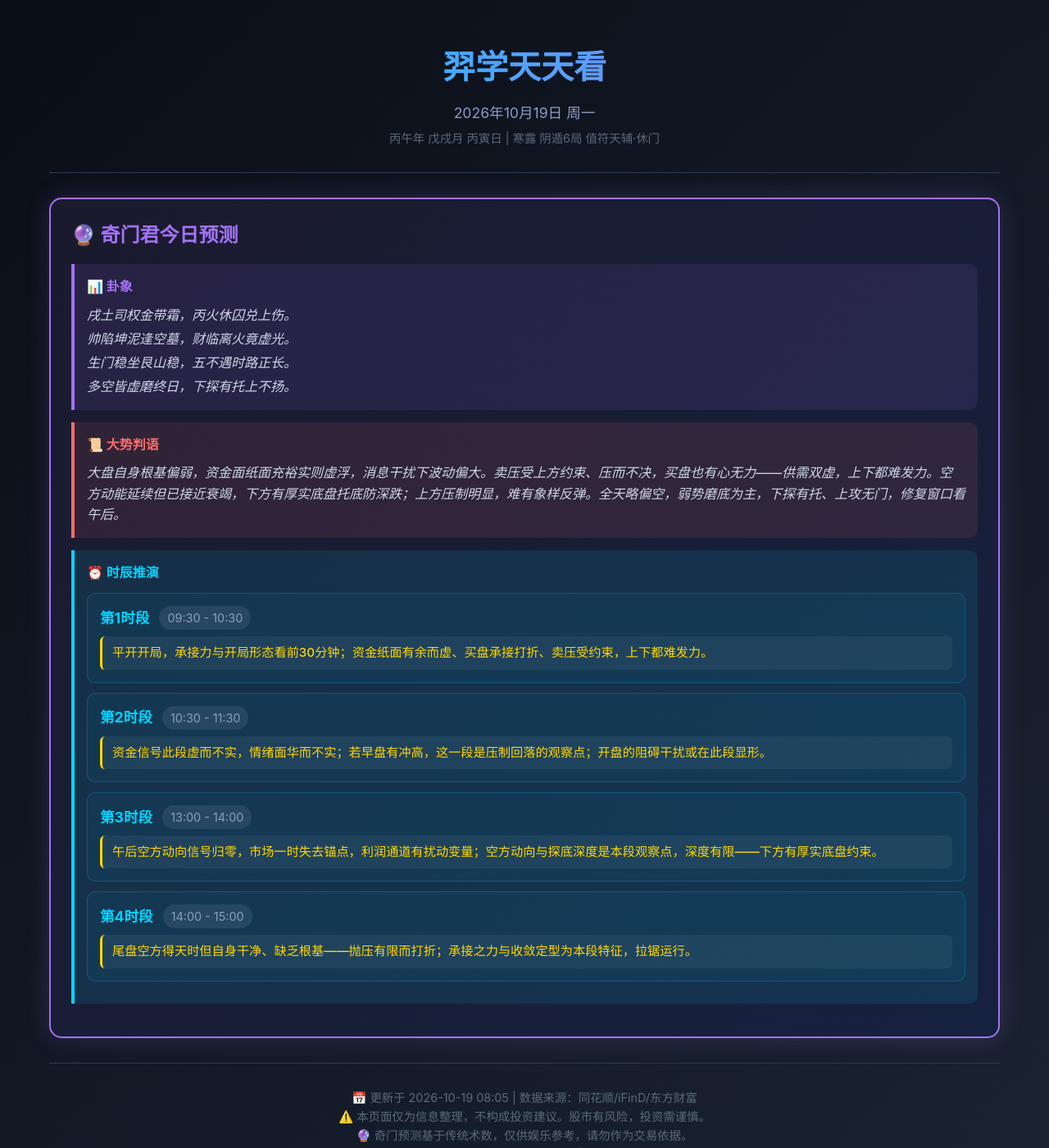
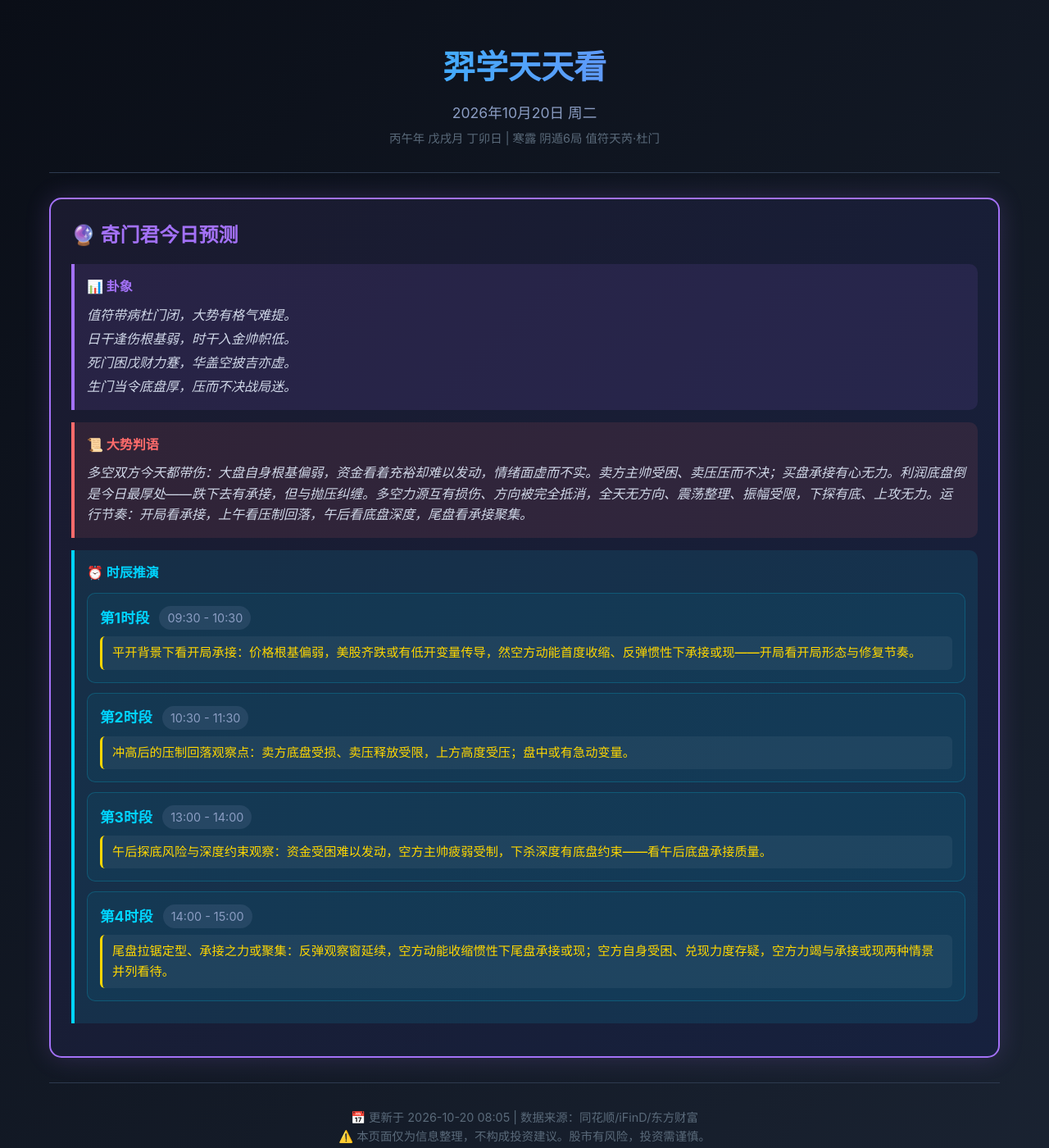
Before and after one commit to xiaoyi0319a/yixue-dashboard, a Jekyll site: the page index.html, which Jekyll copies as it is, in a window 1280 px wide and 1400 px high. Shown: the whole window at 82% size. Built offline with Jekyll 4.4.1, drawn with Linux system fonts in a browser that asks for light colours; comment, search, counter and statistics services are not loaded.

Commit message:
每日更新 2026-10-20：奇门君预测（阴遁6局·无方向·D急停新组合，熔断态第6日，强势底分型反转观察窗）| 方向整理暂停中

```diff
--- a/index.html
+++ b/index.html
@@ -4,12 +4,12 @@
     <meta charset="UTF-8">
     <meta name="viewport" content="width=device-width, initial-scale=1.0">
     <meta http-equiv="Cache-Control" content="no-cache, no-store, must-revalidate">
-    <meta property="og:title" content="羿学天天看 | 2026-10-19">
-    <meta property="og:description" content="🔮 阴遁6局·略偏空·供需双虚弱势磨底（空方动能近竭 vs 多方底盘托底）| 📈📰 方向整理已暂停（09-27指令）">
+    <meta property="og:title" content="羿学天天看 | 2026-10-20">
+    <meta property="og:description" content="🔮 阴遁6局·无方向·震荡整理（多空力源互有损伤，下探有底上攻无力）| 📈📰 方向整理已暂停（09-27指令）">
     <meta property="og:type" content="website">
     <meta property="og:url" content="https://xiaoyi0319a.github.io/yixue-dashboard/">
     <meta name="twitter:card" content="summary_large_image">
-    <title>羿学天天看 | 2026-10-19</title>
+    <title>羿学天天看 | 2026-10-20</title>
     <link rel="stylesheet" href="css/style.css">
     <script async src="https://busuanzi.ibruce.info/busuanzi/2.3/busuanzi.pure.mini.js"></script>
 </head>
@@ -17,18 +17,18 @@
     <div class="container">
         <div class="header">
             <h1>羿学天天看</h1>
-            <div class="date">2026年10月19日 周一</div>
-            <div class="ganzhi">丙午年 戊戌月 丙寅日 | 寒露 阴遁6局 值符天辅·休门</div>
+            <div class="date">2026年10月20日 周二</div>
+            <div class="ganzhi">丙午年 戊戌月 丁卯日 | 寒露 阴遁6局 值符天芮·杜门</div>
         </div>
         <div class="qimen-section">
             <h2>🔮 奇门君今日预测</h2>
             <div class="qimen-hexagram">
                 <h4>📊 卦象</h4>
-                <p>戌土司权金带霜，丙火休囚兑上伤。<br>帅陷坤泥逢空墓，财临离火竟虚光。<br>生门稳坐艮山稳，五不遇时路正长。<br>多空皆虚磨终日，下探有托上不扬。</p>
+                <p>值符带病杜门闭，大势有格气难提。<br>日干逢伤根基弱，时干入金帅帜低。<br>死门困戊财力蹇，华盖空披吉亦虚。<br>生门当令底盘厚，压而不决战局迷。</p>
             </div>
             <div class="qimen-verdict">
                 <h4>📜 大势判语</h4>
-                <p><i>大盘自身根基偏弱，资金面纸面充裕实则虚浮，消息干扰下波动偏大。卖压受上方约束、压而不决，买盘也有心无力——供需双虚，上下都难发力。空方动能延续但已接近衰竭，下方有厚实底盘托底防深跌；上方压制明显，难有象样反弹。全天略偏空，弱势磨底为主，下探有托、上攻无门，修复窗口看午后。</i></p>
+                <p><i>多空双方今天都带伤：大盘自身根基偏弱，资金看着充裕却难以发动，情绪面虚而不实。卖方主帅受困、卖压压而不决；买盘承接有心无力。利润底盘倒是今日最厚处——跌下去有承接，但与抛压纠缠。多空力源互有损伤、方向被完全抵消，全天无方向、震荡整理、振幅受限，下探有底、上攻无力。运行节奏：开局看承接，上午看压制回落，午后看底盘深度，尾盘看承接聚集。</i></p>
             </div>
             <div class="qimen-time">
                 <h4>⏰ 时辰推演</h4>
@@ -37,33 +37,33 @@
                         <span class="time-name">第1时段</span>
                         <span class="time-range">09:30 - 10:30</span>
                     </div>
-                    <div class="time-verdict neutral">平开开局，承接力与开局形态看前30分钟；资金纸面有余而虚、买盘承接打折、卖压受约束，上下都难发力。</div>
+                    <div class="time-verdict neutral">平开背景下看开局承接：价格根基偏弱，美股齐跌或有低开变量传导，然空方动能首度收缩、反弹惯性下承接或现——开局看开局形态与修复节奏。</div>
                 </div>
                 <div class="time-slot">
                     <div class="time-header">
                         <span class="time-name">第2时段</span>
                         <span class="time-range">10:30 - 11:30</span>
                     </div>
-                    <div class="time-verdict neutral">资金信号此段虚而不实，情绪面华而不实；若早盘有冲高，这一段是压制回落的观察点；开盘的阻碍干扰或在此段显形。</div>
+                    <div class="time-verdict neutral">冲高后的压制回落观察点：卖方底盘受损、卖压释放受限，上方高度受压；盘中或有急动变量。</div>
                 </div>
                 <div class="time-slot">
                     <div class="time-header">
                         <span class="time-name">第3时段</span>
                         <span class="time-range">13:00 - 14:00</span>
                     </div>
-                    <div class="time-verdict neutral">午后空方动向信号归零，市场一时失去锚点，利润通道有扰动变量；空方动向与探底深度是本段观察点，深度有限——下方有厚实底盘约束。</div>
+                    <div class="time-verdict neutral">午后探底风险与深度约束观察：资金受困难以发动，空方主帅疲弱受制，下杀深度有底盘约束——看午后底盘承接质量。</div>
                 </div>
                 <div class="time-slot">
                     <div class="time-header">
                         <span class="time-name">第4时段</span>
                         <span class="time-range">14:00 - 15:00</span>
                     </div>
-                    <div class="time-verdict neutral">尾盘空方得天时但自身干净、缺乏根基——抛压有限而打折；承接之力与收敛定型为本段特征，拉锯运行。</div>
+                    <div class="time-verdict neutral">尾盘拉锯定型、承接之力或聚集：反弹观察窗延续，空方动能收缩惯性下尾盘承接或现；空方自身受困、兑现力度存疑，空方力竭与承接或现两种情景并列看待。</div>
                 </div>
             </div>
         </div>
         <div class="footer">
-            <p>📅 更新于 2026-10-19 08:05 | 数据来源：同花顺/iFinD/东方财富</p>
+            <p>📅 更新于 2026-10-20 08:05 | 数据来源：同花顺/iFinD/东方财富</p>
             <p>⚠️ 本页面仅为信息整理，不构成投资建议。股市有风险，投资需谨慎。</p>
             <p>🔮 奇门预测基于传统术数，仅供娱乐参考，请勿作为交易依据。</p>
             <p>📊 访问统计：<span id="busuanzi_container_site_pv">本站总访问量 <span id="busuanzi_value_site_pv"></span> 次</span> | <span id="busuanzi_container_site_uv">访客数 <span id="busuanzi_value_site_uv"></span> 人</span></p>
```
